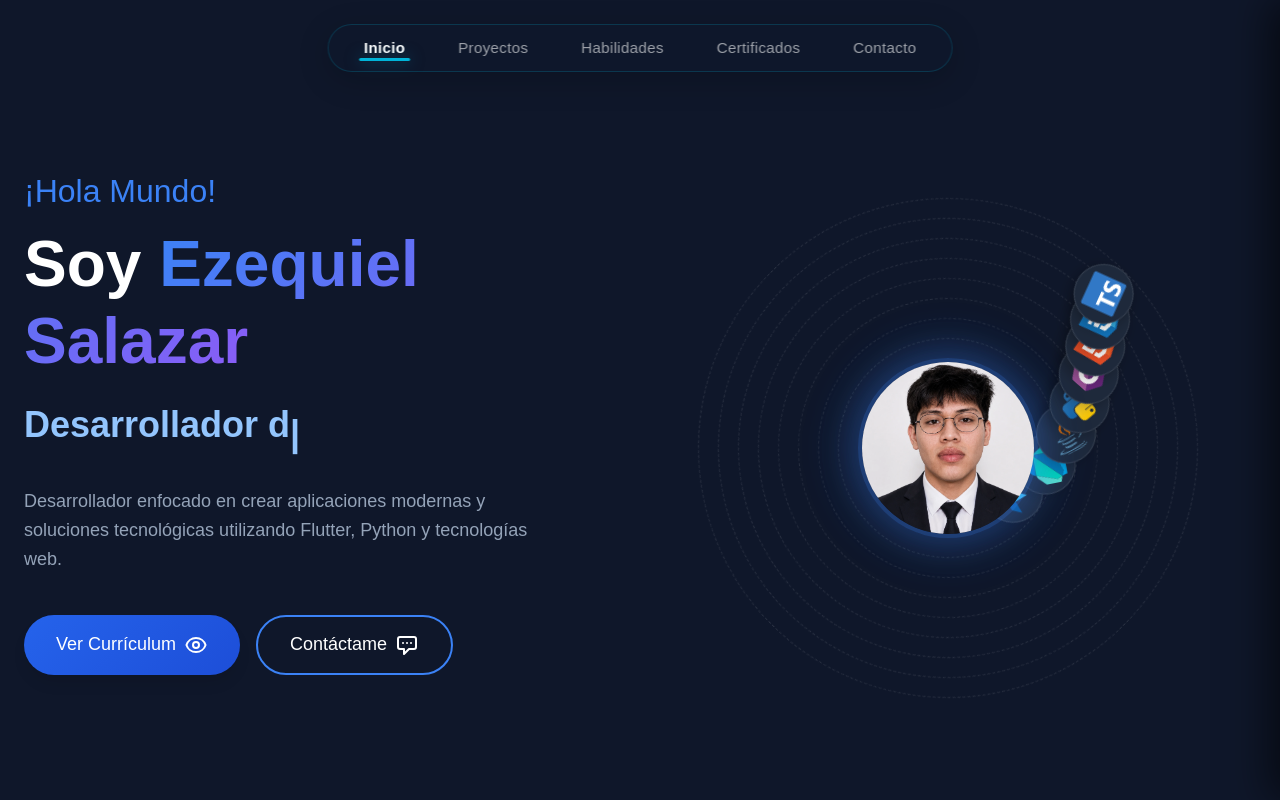
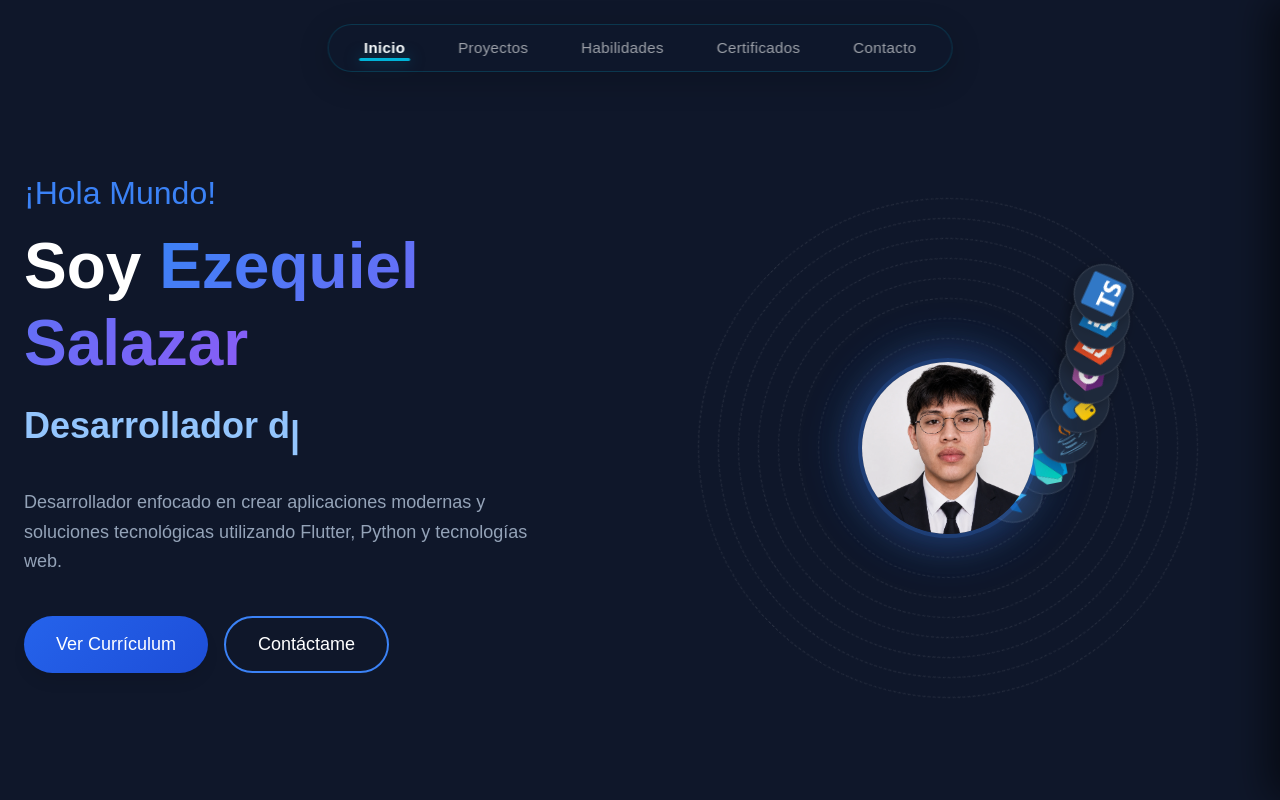
Before and after one commit to Ezequie1Sc/Portafolio, a React (Vite) app: page / in a window 1280 px wide. Shown: the top 800 px of the page. Built offline with nearby package versions, Linux system fonts and the light colour scheme.

Commit message:
feat:Agrega animaciones con Framer Motion al hero

```diff
--- a/src/components/common/Footer.css
+++ b/src/components/common/Footer.css
@@ -789,3 +789,39 @@
     height: 18px;
   }
 }
+/* Logo icon styling */
+.footer-logo {
+  display: flex;
+  align-items: center;
+  gap: 0.75rem;
+}
+
+.footer-logo-icon {
+  display: flex;
+  align-items: center;
+  justify-content: center;
+  flex-shrink: 0;
+  animation: logoFloat 4s ease-in-out infinite;
+}
+
+.footer-logo-icon svg {
+  width: 32px;
+  height: 32px;
+}
+
+@keyframes logoFloat {
+  0%, 100% {
+    transform: translateY(0);
+  }
+  50% {
+    transform: translateY(-3px);
+  }
+}
+
+/* Responsive adjustments for the logo */
+@media (max-width: 600px) {
+  .footer-logo-icon svg {
+    width: 28px;
+    height: 28px;
+  }
+}
--- a/src/components/common/Footer.tsx
+++ b/src/components/common/Footer.tsx
@@ -70,6 +70,20 @@ const Footer = () => {
           <div className="footer-top">
             <div className="footer-brand-section">
               <h2 className="footer-logo">
+               <span className="footer-logo-icon">
+  <svg width="32" height="32" viewBox="0 0 100 100" fill="none" xmlns="http://www.w3.org/2000/svg">
+    <circle cx="50" cy="50" r="48" stroke="url(#logoGradient)" strokeWidth="3"/>
+    <path d="M35 70L50 55L65 70L50 85L35 70Z" fill="url(#logoGradient)" opacity="0.9"/>
+    <path d="M42 50L58 50L65 42L58 34L42 34L35 42L42 50Z" fill="url(#logoGradient)" opacity="0.6"/>
+    <defs>
+      <linearGradient id="logoGradient" x1="0" y1="0" x2="100" y2="100">
+        <stop offset="0%" stopColor="#3b82f6"/>
+        <stop offset="50%" stopColor="#818cf8"/>
+        <stop offset="100%" stopColor="#e879f9"/>
+      </linearGradient>
+    </defs>
+  </svg>
+</span>
                 Ezequiel<span className="footer-logo-accent">.</span>Salazar
               </h2>
 
--- a/src/components/sections/Hero.tsx
+++ b/src/components/sections/Hero.tsx
@@ -1,4 +1,5 @@
 import { useEffect, useState } from 'react';
+import { motion } from 'framer-motion';
 
 const Hero = () => {
   const [typedText, setTypedText] = useState('');
@@ -47,97 +48,115 @@ const Hero = () => {
 
   return (
     <section id="inicio" className="hero">
-      <div className="hero-content">
-        <h2 className="hero-greeting">¡Hola Mundo!</h2>
+      <motion.div
+        className="hero-content"
+        initial={{ opacity: 0, y: 45 }}
+        animate={{ opacity: 1, y: 0 }}
+        transition={{ duration: 0.8, ease: 'easeOut' }}
+      >
+        <motion.h2
+          className="hero-greeting"
+          initial={{ opacity: 0, y: 25 }}
+          animate={{ opacity: 1, y: 0 }}
+          transition={{ duration: 0.6 }}
+        >
+          ¡Hola Mundo!
+        </motion.h2>
 
-        <h1 className="hero-title">
+        <motion.h1
+          className="hero-title"
+          initial={{ opacity: 0, y: 35 }}
+          animate={{ opacity: 1, y: 0 }}
+          transition={{ duration: 0.8, delay: 0.15 }}
+        >
           Soy <span className="hero-title-gradient">Ezequiel Salazar</span>
-        </h1>
+        </motion.h1>
 
-        <div className="typewriter-container">
+        <motion.div
+          className="typewriter-container"
+          initial={{ opacity: 0, y: 25 }}
+          animate={{ opacity: 1, y: 0 }}
+          transition={{ duration: 0.7, delay: 0.3 }}
+        >
           <h3 className="typewriter">
             <span className="typewriter-text">{typedText}</span>
             <span className="typewriter-cursor">|</span>
           </h3>
-        </div>
+        </motion.div>
 
-        <p className="hero-description">
+        <motion.p
+          className="hero-description"
+          initial={{ opacity: 0, y: 25 }}
+          animate={{ opacity: 1, y: 0 }}
+          transition={{ duration: 0.7, delay: 0.45 }}
+        >
           Desarrollador enfocado en crear aplicaciones modernas y soluciones
           tecnológicas utilizando Flutter, Python y tecnologías web.
-        </p>
+        </motion.p>
 
-        <div className="hero-buttons">
-          <a
+        <motion.div
+          className="hero-buttons"
+          initial={{ opacity: 0, y: 25 }}
+          animate={{ opacity: 1, y: 0 }}
+          transition={{ duration: 0.7, delay: 0.6 }}
+        >
+          <motion.a
+            whileHover={{ y: -4, scale: 1.03 }}
+            whileTap={{ scale: 0.97 }}
             href="/Orlando_Ezequiel_Salazar_Cruz_CV_.pdf"
             target="_blank"
             rel="noopener noreferrer"
             className="btn-primary"
           >
             <span>Ver Currículum</span>
-            <svg
-              className="btn-icon"
-              fill="none"
-              stroke="currentColor"
-              viewBox="0 0 24 24"
-            >
-              <path
-                strokeLinecap="round"
-                strokeLinejoin="round"
-                strokeWidth={2}
-                d="M15 12a3 3 0 11-6 0 3 3 0 016 0z"
-              />
-              <path
-                strokeLinecap="round"
-                strokeLinejoin="round"
-                strokeWidth={2}
-                d="M2.458 12C3.732 7.943 7.523 5 12 5c4.478 0 8.268 2.943 9.542 7-1.274 4.057-5.064 7-9.542 7-4.477 0-8.268-2.943-9.542-7z"
-              />
-            </svg>
-          </a>
+          </motion.a>
 
-          <a href="#contacto" className="btn-secondary">
+          <motion.a
+            whileHover={{ y: -4, scale: 1.03 }}
+            whileTap={{ scale: 0.97 }}
+            href="#contacto"
+            className="btn-secondary"
+          >
             <span>Contáctame</span>
-            <svg
-              className="btn-icon"
-              fill="none"
-              stroke="currentColor"
-              viewBox="0 0 24 24"
-            >
-              <path
-                strokeLinecap="round"
-                strokeLinejoin="round"
-                strokeWidth={2}
-                d="M8 10h.01M12 10h.01M16 10h.01M9 16H5a2 2 0 01-2-2V6a2 2 0 012-2h14a2 2 0 012 2v8a2 2 0 01-2 2h-5l-5 5v-5z"
-              />
-            </svg>
-          </a>
-        </div>
-      </div>
+          </motion.a>
+        </motion.div>
+      </motion.div>
 
-      <div className="hero-visual">
+      <motion.div
+        className="hero-visual"
+        initial={{ opacity: 0, scale: 0.85, rotate: -4 }}
+        animate={{ opacity: 1, scale: 1, rotate: 0 }}
+        transition={{ duration: 1, delay: 0.35, ease: 'easeOut' }}
+      >
         <div className="solar-system">
-          <div className="sun">
+          <motion.div
+            className="sun"
+            whileHover={{ scale: 1.06 }}
+            transition={{ type: 'spring', stiffness: 220 }}
+          >
             <img
-              src="foto.webp"
+              src="/foto.webp"
               alt="Ezequiel Salazar"
               className="profile-img"
             />
             <div className="sun-glow"></div>
-          </div>
+          </motion.div>
 
           {planets.map((planet) => (
-            <div
-              key={planet.tech}
-              className={`orbit orbit-${planet.orbit}`}
-            >
-              <div className="planet" data-tech={planet.tech}>
+            <div key={planet.tech} className={`orbit orbit-${planet.orbit}`}>
+              <motion.div
+                className="planet"
+                data-tech={planet.tech}
+                whileHover={{ scale: 1.25 }}
+                transition={{ type: 'spring', stiffness: 300 }}
+              >
                 <img src={planet.icon} alt={planet.tech} />
                 <span className="planet-tooltip">{planet.tech}</span>
-              </div>
+              </motion.div>
             </div>
           ))}
         </div>
-      </div>
+      </motion.div>
     </section>
   );
 };
```
